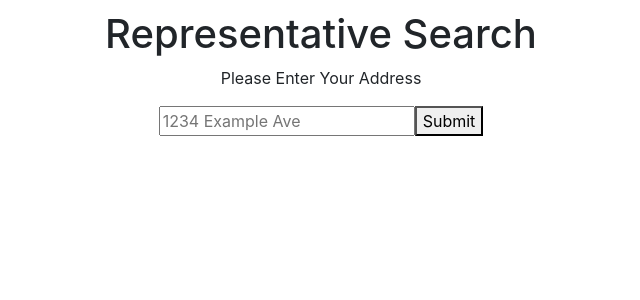
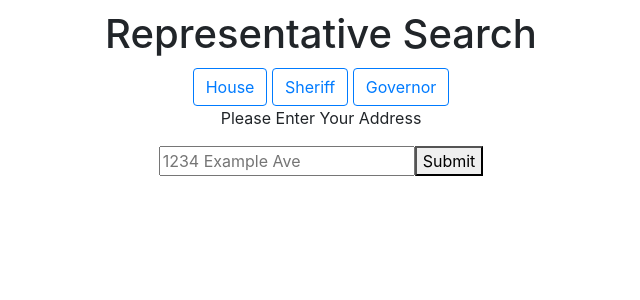
Before and after one commit to Sal-C/YO-I-AM-GONNA-VOTE, a React (Create React App) app in the folder client/: page / in a window 1280 px wide. Shown: the top 300 px of the page, without its empty margins (319-959 px from the left). Built offline with nearby package versions, Linux system fonts and the light colour scheme.

Commit message:
reactstrap buttons added to addressForm

```diff
--- a/client/src/components/AddressForm/index.js
+++ b/client/src/components/AddressForm/index.js
@@ -3,6 +3,7 @@ import React, { Component } from "react";
 import axios from "axios";
 import "./index.css";
 import RepresentativeCard from "../RepresentativeCard";
+import RepresentativeButtons from "../RepresentativeButtons";
 
 class AddressForm extends Component {
   // Setting the component's initial state
@@ -62,6 +63,7 @@ class AddressForm extends Component {
     return (
       <div>
         <h1>Representative Search</h1>
+        <RepresentativeButtons />
         <p>Please Enter Your Address</p>
         <form className="form">
           <input
--- /dev/null
+++ b/client/src/components/RepresentativeButtons/index.js
@@ -0,0 +1,15 @@
+import React from 'react';
+import { Button } from 'reactstrap';
+
+const RepresentativeButtons = (props) => {
+  return (
+    <div>
+      <Button outline color="primary">House</Button>{' '}
+      <Button outline color="primary">Sheriff</Button>{' '}
+      <Button outline color="primary">Governor</Button>
+    </div>
+  );
+
+}
+
+export default RepresentativeButtons;
```
